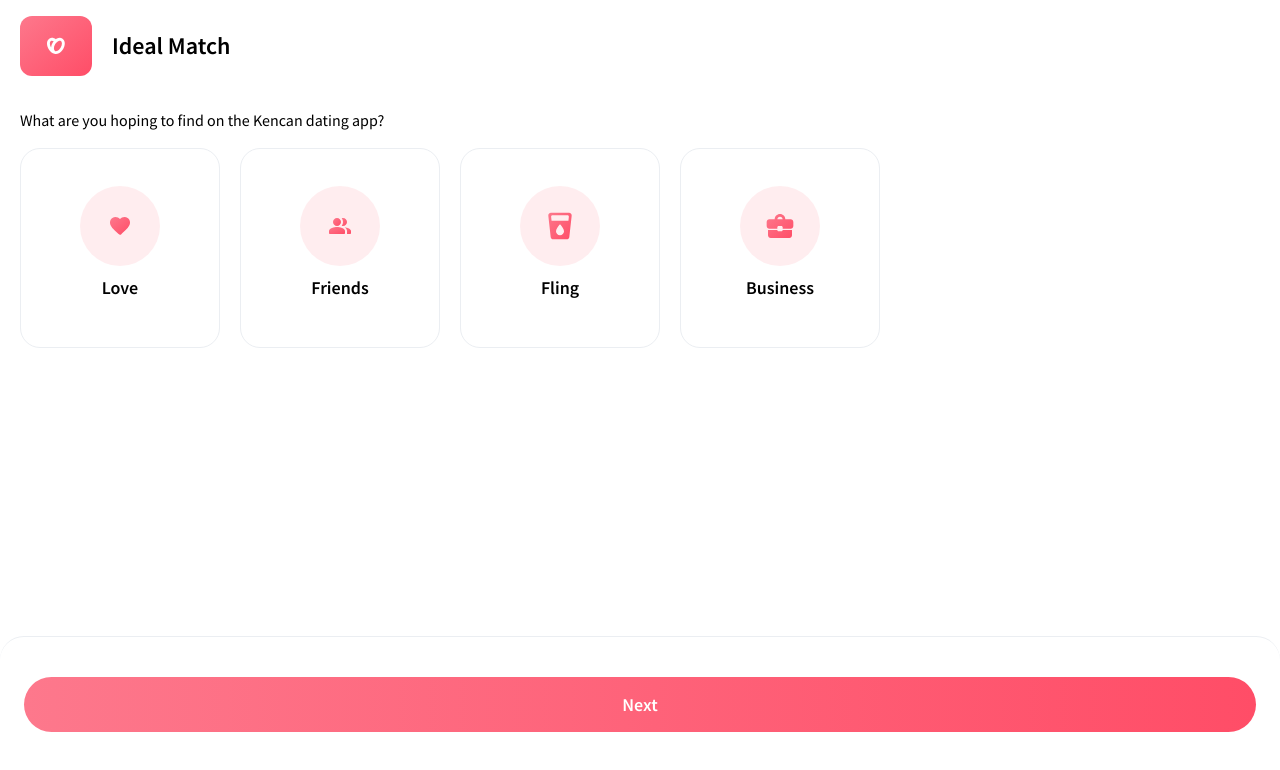
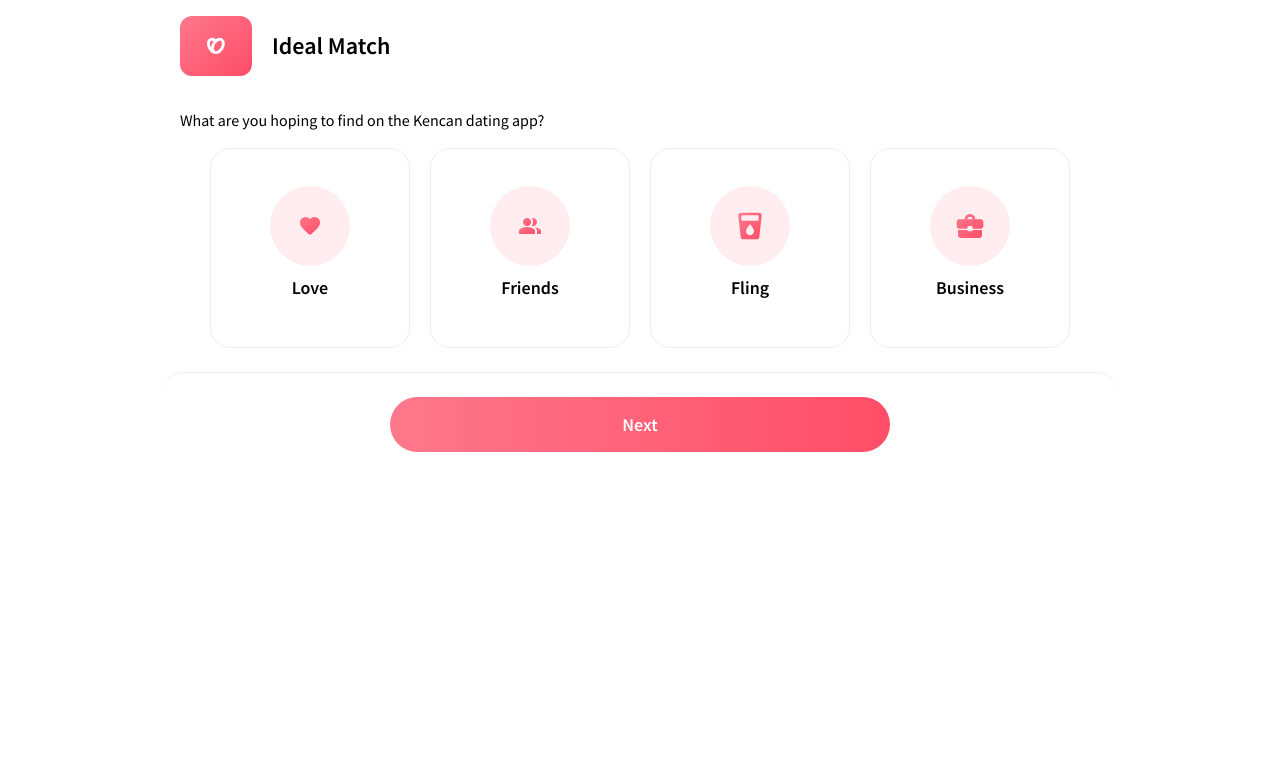
Before and after one commit to b1amage/further-web-front-end, a React (Create React App) app: page /select_interest/ideal_match in a window 1280 px wide. Shown: the top 770 px of the page. Built offline with nearby package versions, Linux system fonts and the light colour scheme.

Commit message:
responsive + refactor code

```diff
--- /dev/null
+++ b/src/components/idea_match/IdealMatchForm.js
@@ -0,0 +1,15 @@
+import React from "react";
+import { Button } from "../forgot_password/Button";
+import { IdealTypeList } from "./IdealTypeList";
+
+export const IdealMatchForm = ({onSubmit, onChange, error}) => {
+  return (
+    <form onSubmit={onSubmit} className="h-full md:w-3/4 md:mx-auto">
+      <IdealTypeList onChangeType={onChange} />
+      <span className="text-primary-100 mx-5 my-2">{error}</span>
+      <div className="pt-2 pb-[24px] px-6 h-fit flex items-center border-t border-t-gray rounded-t-[24px] relative bottom-0">
+        <Button name={"Next"} className={`!mt-4 md:w-[500px] md:mx-auto`} type={"submit"} />
+      </div>
+    </form>
+  );
+};
--- /dev/null
+++ b/src/components/idea_match/IdealMatchHeader.js
@@ -0,0 +1,13 @@
+import React from "react";
+import Header from "../header/Header";
+
+export const IdealMatchHeader = () => {
+  return (
+    <div className="px-5 md:w-3/4 md:mx-auto">
+      <Header title={"Ideal Match"} />
+      <div className="my-4">
+        <span>What are you hoping to find on the Kencan dating app?</span>
+      </div>
+    </div>
+  );
+};
--- a/src/components/idea_match/IdealTypeList.js
+++ b/src/components/idea_match/IdealTypeList.js
@@ -1,17 +1,13 @@
 import React from 'react'
 import { IdeaType } from './IdeaType'
-import heart from '../../assets/svg/heart.svg'
-import friends from '../../assets/svg/friends.svg'
-import fling from '../../assets/svg/fling.svg'
-import business from '../../assets/svg/business.svg'
+import { idealTypes } from '../../content/idealTypeMatch'
 export const IdealTypeList = ({onChangeType}) => {
 
   return (
-    <div className='w-full flex flex-wrap gap-5 h-full'>
-        <IdeaType icon={heart} type={"Love"} id={"love"} onChangeType={onChangeType}/>
-        <IdeaType icon={friends} type={"Friends"} id={"friends"} onChangeType={onChangeType}/>
-        <IdeaType icon={fling} type={"Fling"} id={"fling"} onChangeType={onChangeType}/>
-        <IdeaType icon={business} type={"Business"} id={"business"} onChangeType={onChangeType}/>
+    <div className='w-full flex flex-wrap gap-5 h-fit px-6 md:justify-center'>
+        {idealTypes.map((ideal, index) => {
+          return <IdeaType icon={ideal.icon} type={ideal.type} id={ideal.id} onChangeType={onChangeType} key={index} />
+        })}
     </div>
   )
 }
--- a/src/components/select_interest/Interest.js
+++ b/src/components/select_interest/Interest.js
@@ -8,10 +8,9 @@ export const Interest = ({ isActive, title , className, onChange}) => {
           ? "bg-gradient-to-br from-primary-50 to-primary-100 text-white"
           : "border border-primary-100 text-primary-100 bg-transparent"
       } rounded-[32px] w-full min-h-[55px] text-xl text-center font-semibold px-4 py-2 ${className} flex justify-center items-center`}
-      // onClick={onClick}
       htmlFor={title}
     >
-      <input type={"checkbox"} onChange={(e) => onChange(e)} value={title} id={title} className="hidden"/>
+      <input type={"checkbox"} name="interests" onChange={(e) => onChange(e)} value={title} id={title} className="hidden"/>
       {title}
     </label>
   );
--- a/src/components/select_interest/InterestList.js
+++ b/src/components/select_interest/InterestList.js
@@ -3,7 +3,7 @@ import { Interest } from "./Interest";
 
 export const InterestList = ({array, onChange}) => {
   return (
-    <div className="flex flex-wrap gap-4 overflow-y-scroll">
+    <div className="flex flex-wrap gap-4 overflow-y-scroll md:justify-center">
       {array.map((interest, index) => {
         return <Interest title={interest} className={`!w-fit rounded-[100px]`} key={index} onChange={onChange}/>
       })}
--- /dev/null
+++ b/src/components/select_interest/SelectedInterestForm.js
@@ -0,0 +1,21 @@
+import React from 'react'
+import { Button } from '../forgot_password/Button'
+import { InterestList } from './InterestList'
+import { SelectedList } from './SelectedList'
+
+export const SelectedInterestForm = ({onSubmit, array, selectedList, onChangeRemoveSelect,onChangeSelect, error}) => {
+  return (
+    <form onSubmit={onSubmit} className="h-full md:w-1/2">
+        <div className='h-full px-6 py-5'>
+          <InterestList array={array} onChange={onChangeSelect} />
+        </div>
+        <div className='inline-flex w-full h-fit box-border px-6 py-10 gap-4 flex-wrap border-t border-t-gray overflow-y-scroll'>
+            <SelectedList array={selectedList} onChange={onChangeRemoveSelect} />
+        </div>
+        <span className='text-required mx-6 my-2'>{error}</span>
+        <div className="pt-2 pb-[40px] px-6 h-fit w-full inline-flex items-center border-t border-t-gray rounded-t-[24px]">
+          <Button name={"Next"} className={`!mt-4 md:w-[500px] mx-auto sm:w-[400px]`} type={"submit"}/>
+        </div>
+    </form>
+  )
+}
--- /dev/null
+++ b/src/components/select_interest/SelectedInterestHeader.js
@@ -0,0 +1,16 @@
+import React from "react";
+import Header from "../header/Header";
+
+export const SelectedInterestHeader = () => {
+  return (
+    <div className="px-6 h-full md:w-1/2">
+      <Header title={"Select Your Interest"} />
+      <div className="h-fit mb-3">
+        <p className="mb-3">
+          Select your interests to match with users who have similar things in
+          common.
+        </p>
+      </div>
+    </div>
+  );
+};
--- /dev/null
+++ b/src/content/idealTypeMatch.js
@@ -0,0 +1,11 @@
+import heart from '../assets/svg/heart.svg'
+import friends from '../assets/svg/friends.svg'
+import fling from '../assets/svg/fling.svg'
+import business from '../assets/svg/business.svg'
+
+export const idealTypes = [
+    {icon: heart, type: "Love", id: "love"},
+    {icon: friends, type: "Friends", id: "friends"},
+    {icon: fling, type: "Fling", id: "fling"},
+    {icon: business, type: "Business", id: "business"},
+]
--- a/src/views/IdealMatch.js
+++ b/src/views/IdealMatch.js
@@ -1,12 +1,11 @@
 import React, { useState } from "react";
-import { Button } from "../components/forgot_password/Button";
-import Header from "../components/header/Header";
-import { IdealTypeList } from "../components/idea_match/IdealTypeList";
+import { IdealMatchForm } from "../components/idea_match/IdealMatchForm";
+import { IdealMatchHeader } from "../components/idea_match/IdealMatchHeader";
 import { SucessNotification } from "../components/idea_match/SucessNotification";
 
 export const IdealMatch = () => {
   const [display, setDisplay] = useState(false)
-  const [selectedType, setSelectedType] = useState(null)
+  const [selectedType, setSelectedType] = useState("")
   const [error, setError] = useState("")
   const onChangeType = (e) => {
     setSelectedType(e.target.value)
@@ -14,36 +13,20 @@ export const IdealMatch = () => {
 
   const handleIdealSubmit = (e) => {
     e.preventDefault()
-    if (selectedType){
-      setDisplay(state => !state)
-    }else{
-      setError("* Please select 1 type")
-    }
+    console.log(selectedType)
+    // if (selectedType){
+    //   setDisplay(state => !state)
+    // }else{
+    //   setError("* Please select 1 type")
+    // }
   }
   return (
     <>
-      <form onSubmit={handleIdealSubmit} className="w-full h-screen flex justify-center flex-col">
-        <div className='px-5'>
-          <Header title={"Ideal Match"} />
-          <div className="my-4">
-            <span>What are you hoping to find on the Kencan dating app?</span>
-          </div>
-        </div>
-
-        <div className='h-full px-5'>
-          <IdealTypeList onChangeType={onChangeType}/>
-        </div>
-
-        <span className='text-primary-100 mx-5 my-2'>{error}</span>
-
-        <div className="pt-6 pb-[48px] px-6 h-fit flex items-center border-t border-t-gray rounded-t-[24px] relative bottom-0">
-          <Button name={"Next"} className={`!mt-4`} type={"submit"}/>
-        </div>
-      </form>
-
-			<div>
-				<SucessNotification display={display} />
-			</div>
+      <div className="w-full h-screen flex justify-center flex-col">
+        <IdealMatchHeader />
+        <IdealMatchForm onChange={onChangeType} onSubmit={handleIdealSubmit} error={error}/>
+        <SucessNotification display={display} />
+      </div>
 		</>
 	);
 };
--- a/src/views/SelectInterest.js
+++ b/src/views/SelectInterest.js
@@ -1,9 +1,7 @@
 import React, { useState } from "react";
 import { useNavigate } from "react-router-dom";
-import { Button } from "../components/forgot_password/Button";
-import Header from "../components/header/Header";
-import { InterestList } from "../components/select_interest/InterestList";
-import { SelectedList } from "../components/select_interest/SelectedList";
+import { SelectedInterestForm } from "../components/select_interest/SelectedInterestForm";
+import { SelectedInterestHeader } from "../components/select_interest/SelectedInterestHeader";
 import { interestsList } from "../content/interests";
 
 export const SelectInterest = () => {
@@ -44,32 +42,18 @@ export const SelectInterest = () => {
 
   const handleSubmit = (e) => {
     e.preventDefault()
-    if (selectedInterests.length >= 3){
-      navigate("/select_interest/ideal_match")
-    } else{
-      setError("* Please select at least 3 hobbies")
-    }
+    console.log(selectedInterests)
+    // if (selectedInterests.length >= 3){
+    //   navigate("/select_interest/ideal_match")
+    // } else{
+    //   setError("* Please select at least 3 hobbies")
+    // }
   }
 
   return (
-    <form onSubmit={handleSubmit} className="pt-6 h-screen inline-flex flex-col overflow-hidden">
-      <div className="px-6 h-full">
-        <Header title={"Select Your Interest"} />
-        <div className="h-full">
-          <p className="my-3">
-            Select your interests to match with users who have similar things in
-            common.
-          </p>
-          <InterestList array={interests} onChange={onChangeSelect} />
-        </div>
-      </div>
-      <div className="inline-flex h-1/5 mx-6 my-4 py-5 gap-4 flex-wrap overflow-y-scroll border-t border-t-gray">
-        <SelectedList array={selectedInterests} onChange={onChangeRemoveSelect} />
-      </div>
-      <span className='text-required mx-6 my-2'>{error}</span>
-      <div className="pt-6 pb-[40px] px-6 h-fit inline-flex items-center border-t border-t-gray rounded-t-[24px]">
-        <Button name={"Next"} className={`!mt-4`} type={"submit"}/>
-      </div>
-    </form>
+    <div className="pt-6 h-auto inline-flex flex-col overflow-hidden w-full md:items-center">
+      <SelectedInterestHeader onChange={onChangeSelect} />
+      <SelectedInterestForm onSubmit={handleSubmit}  array={interests} selectedList={selectedInterests} onChangeRemoveSelect={onChangeRemoveSelect} onChangeSelect={onChangeSelect} error={error}/>
+    </div>
   );
 };
```
